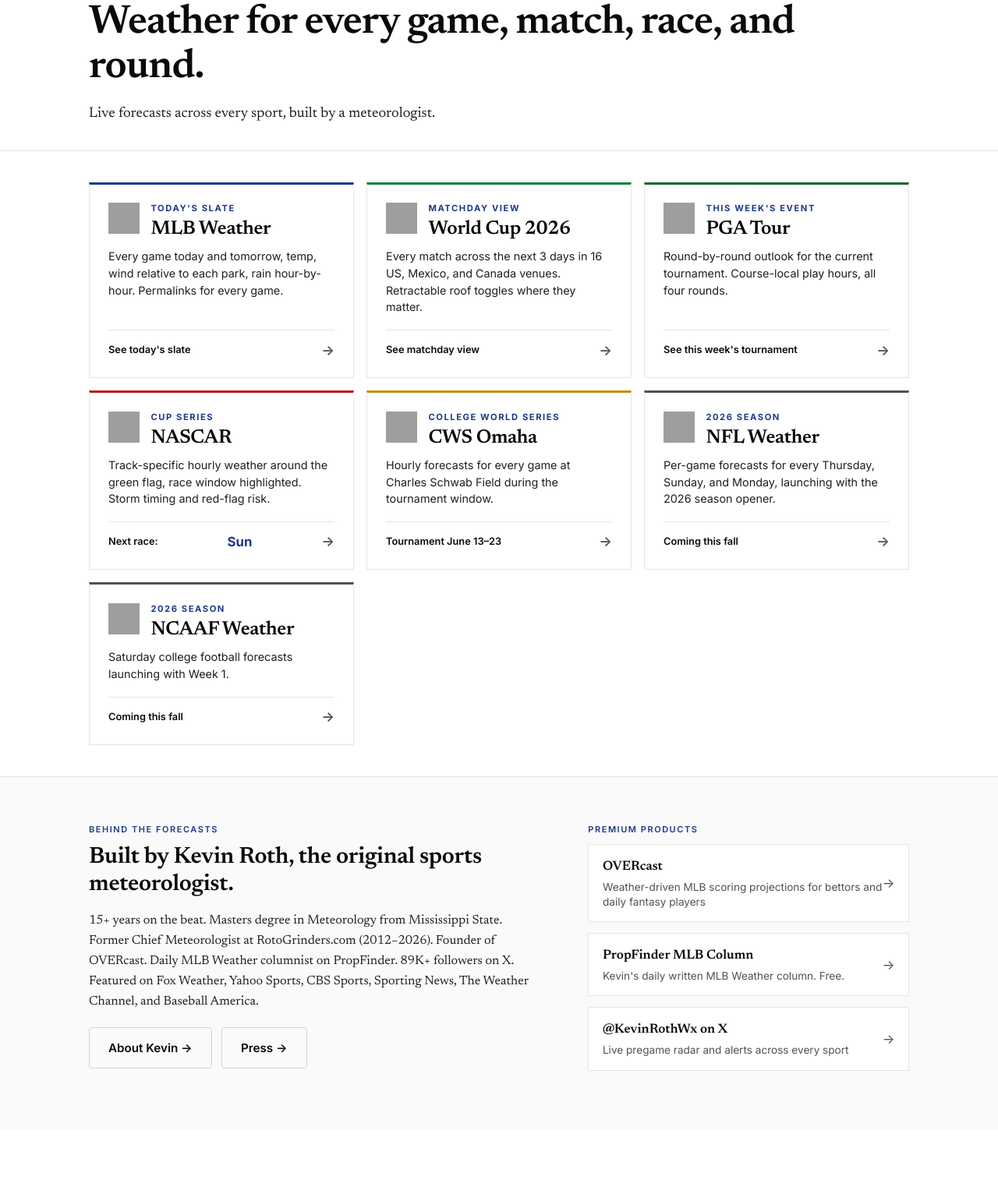
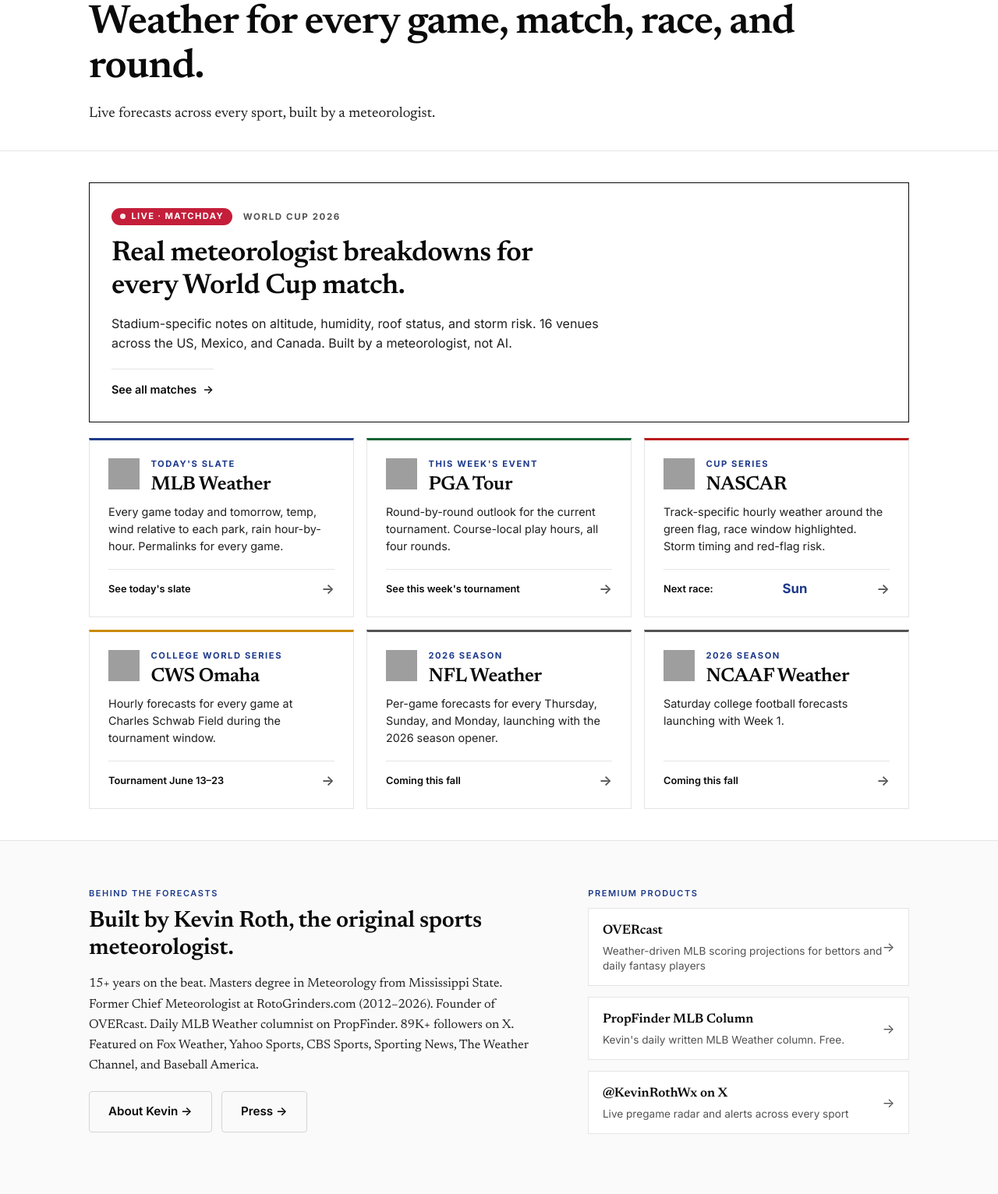
Before and after one commit to kevinrothwx-cpu/kevinrothwx-site, a Flask app: page / in a window 1280 px wide. Shown: the part 216-1748 px from the top of the page at 78% size. Run offline with Flask 3, Linux system fonts and the light colour scheme; grey boxes are pictures that could not be loaded.

Commit message:
Featured World Cup banner on homepage for tournament window

```diff
--- a/static/css/style.css
+++ b/static/css/style.css
@@ -731,6 +731,23 @@ body { font-family: var(--font-sans); color: var(--ink); background: var(--white
 @media (min-width: 720px)  { .home-grid { grid-template-columns: 1fr 1fr; } }
 @media (min-width: 1100px) { .home-grid { grid-template-columns: 1fr 1fr 1fr; } }
 
+/* Featured top-of-page block (used to promote the active World Cup during
+   the tournament window). Bigger, bolder, with a Live pill at the top. */
+.home-featured { display: block; padding: 2rem 1.75rem 1.75rem; background: var(--white); border: 1px solid var(--ink); text-decoration: none; color: var(--ink); position: relative; margin-bottom: 1.25rem; transition: border-color 0.15s ease, transform 0.15s ease; }
+.home-featured:hover { border-color: var(--storm); transform: translateY(-2px); }
+.home-featured__top { display: flex; align-items: center; gap: 0.85rem; margin-bottom: 1rem; flex-wrap: wrap; }
+.home-featured__kicker { font-family: var(--font-sans); font-size: 0.72rem; font-weight: 700; letter-spacing: 0.14em; text-transform: uppercase; color: var(--ash); }
+.home-featured__title { font-family: var(--font-serif); font-size: clamp(1.55rem, 2.4vw + 0.4rem, 2.25rem); font-weight: 600; letter-spacing: -0.015em; line-height: 1.18; margin: 0 0 0.85rem; max-width: 28ch; }
+.home-featured__body { font-family: var(--font-sans); font-size: 1rem; line-height: 1.55; color: var(--slate); max-width: 65ch; margin: 0 0 1.25rem; }
+.home-featured__cta { font-family: var(--font-sans); font-size: 0.9rem; font-weight: 600; color: var(--ink); display: inline-flex; align-items: center; gap: 0.5rem; padding-top: 0.9rem; border-top: 1px solid var(--mist); }
+.home-featured__arrow { transition: transform 0.15s ease; }
+.home-featured:hover .home-featured__arrow { transform: translateX(3px); }
+
+/* Live pulse pill */
+.live-badge { font-family: var(--font-sans); font-size: 0.7rem; font-weight: 700; letter-spacing: 0.12em; text-transform: uppercase; color: white; background: #c41e3a; padding: 0.32rem 0.7rem 0.34rem; border-radius: 999px; display: inline-flex; align-items: center; gap: 0.45rem; line-height: 1; }
+.live-badge::before { content: ""; width: 7px; height: 7px; border-radius: 50%; background: white; animation: pulse-live 1.6s ease-in-out infinite; }
+@keyframes pulse-live { 0%, 100% { opacity: 1; } 50% { opacity: 0.35; } }
+
 .home-sport-card { display: flex; flex-direction: column; gap: 0.55rem; padding: 1.4rem 1.5rem 1.3rem; background: var(--white); border: 1px solid var(--mist); text-decoration: none; color: var(--ink); transition: border-color 0.15s ease, transform 0.15s ease; position: relative; min-height: 180px; }
 .home-sport-card:hover { border-color: var(--ink); transform: translateY(-2px); }
 .home-sport-card__kicker { font-family: var(--font-sans); font-size: 0.7rem; font-weight: 700; letter-spacing: 0.14em; text-transform: uppercase; color: var(--storm); }
--- a/templates/index.html
+++ b/templates/index.html
@@ -16,6 +16,23 @@
 
 <section class="home-section">
   <div class="container">
+
+    {# Featured World Cup banner — pin to top through the tournament window (June 11 to July 19, 2026) #}
+    <a href="/worldcup" class="home-featured home-featured--wc">
+      <div class="home-featured__top">
+        <span class="live-badge">Live · Matchday</span>
+        <span class="home-featured__kicker">World Cup 2026</span>
+      </div>
+      <h2 class="home-featured__title">Real meteorologist breakdowns for every World Cup match.</h2>
+      <p class="home-featured__body">
+        Stadium-specific notes on altitude, humidity, roof status, and storm risk. 16 venues across the US, Mexico, and Canada. Built by a meteorologist, not AI.
+      </p>
+      <span class="home-featured__cta">
+        {% if sport_counts.worldcup %}<strong>{{ sport_counts.worldcup }}</strong>&nbsp;matches this week{% else %}See all matches{% endif %}
+        <span class="home-featured__arrow">→</span>
+      </span>
+    </a>
+
     <div class="home-grid">
 
       <a href="/mlb/today" class="home-sport-card home-sport-card--mlb">
@@ -23,15 +40,6 @@
         <p class="home-sport-card__body">Every game today and tomorrow, temp, wind relative to each park, rain hour-by-hour. Permalinks for every game.</p>
         <span class="home-sport-card__indicator">
           {% if sport_counts.mlb %}<strong>{{ sport_counts.mlb }}</strong>&nbsp;games today{% else %}See today's slate{% endif %}
-          <span class="home-sport-card__arrow">→</span>
-        </span>
-      </a>
-
-      <a href="/worldcup" class="home-sport-card home-sport-card--wc">
-        <div class="home-sport-card__head"><img class="home-sport-card__icon" src="https://api.iconify.design/mdi:soccer.svg?color=%231e3a8a" alt="" loading="lazy"><div class="home-sport-card__heading"><span class="home-sport-card__kicker">Matchday view</span><h2 class="home-sport-card__title">World Cup 2026</h2></div></div>
-        <p class="home-sport-card__body">Every match across the next 3 days in 16 US, Mexico, and Canada venues. Retractable roof toggles where they matter.</p>
-        <span class="home-sport-card__indicator">
-          {% if sport_counts.worldcup %}<strong>{{ sport_counts.worldcup }}</strong>&nbsp;matches this week{% else %}See matchday view{% endif %}
           <span class="home-sport-card__arrow">→</span>
         </span>
       </a>
@@ -58,7 +66,7 @@
         <div class="home-sport-card__head"><img class="home-sport-card__icon" src="https://api.iconify.design/tabler:ball-baseball.svg?color=%231e3a8a" alt="" loading="lazy"><div class="home-sport-card__heading"><span class="home-sport-card__kicker">College World Series</span><h2 class="home-sport-card__title">CWS Omaha</h2></div></div>
         <p class="home-sport-card__body">Hourly forecasts for every game at Charles Schwab Field during the tournament window.</p>
         <span class="home-sport-card__indicator">
-          {% if sport_counts.cws %}<strong>Live</strong>&nbsp;through June 24{% else %}Tournament June 13–23{% endif %}
+          {% if sport_counts.cws %}<strong>Live</strong>&nbsp;through June 24{% else %}Tournament June 13&ndash;23{% endif %}
           <span class="home-sport-card__arrow">→</span>
         </span>
       </a>
```
